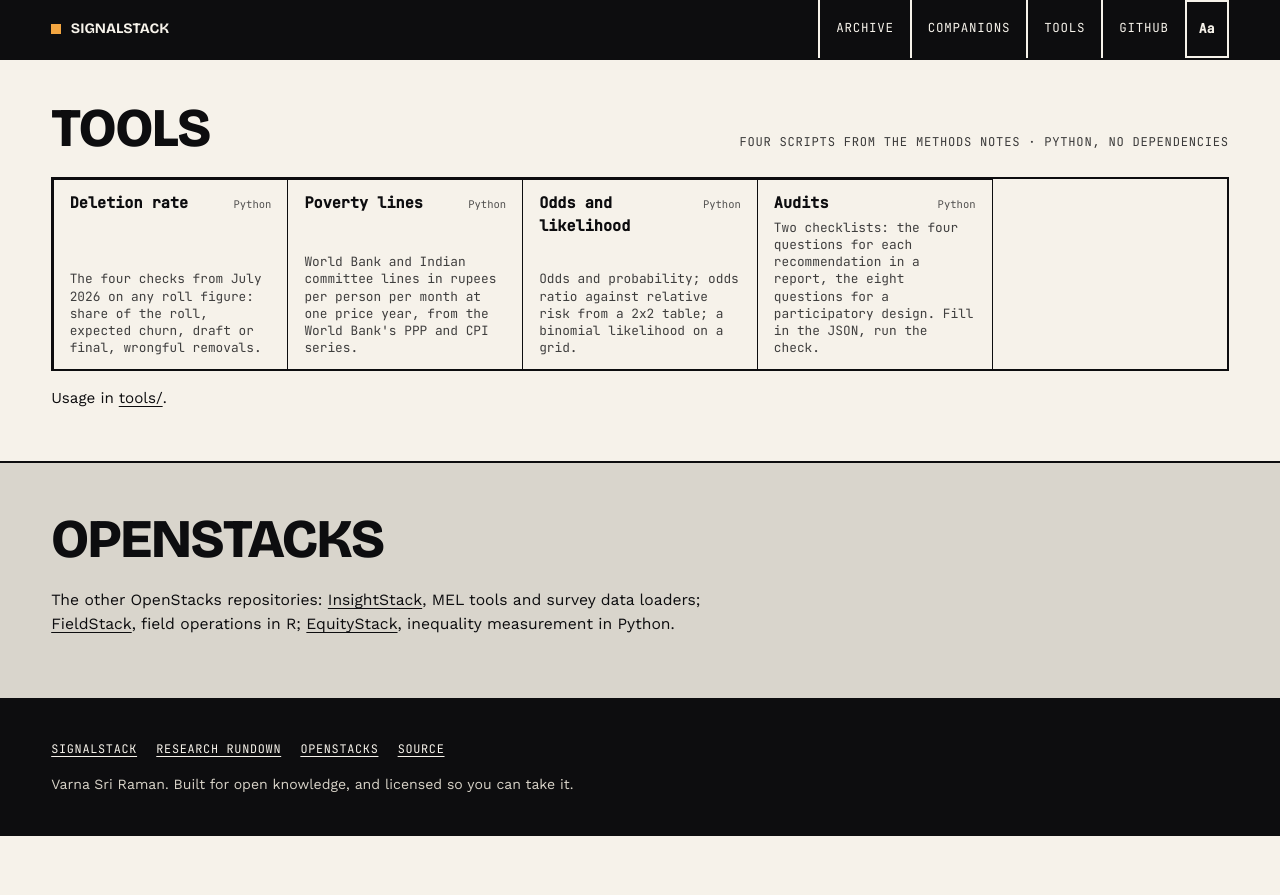
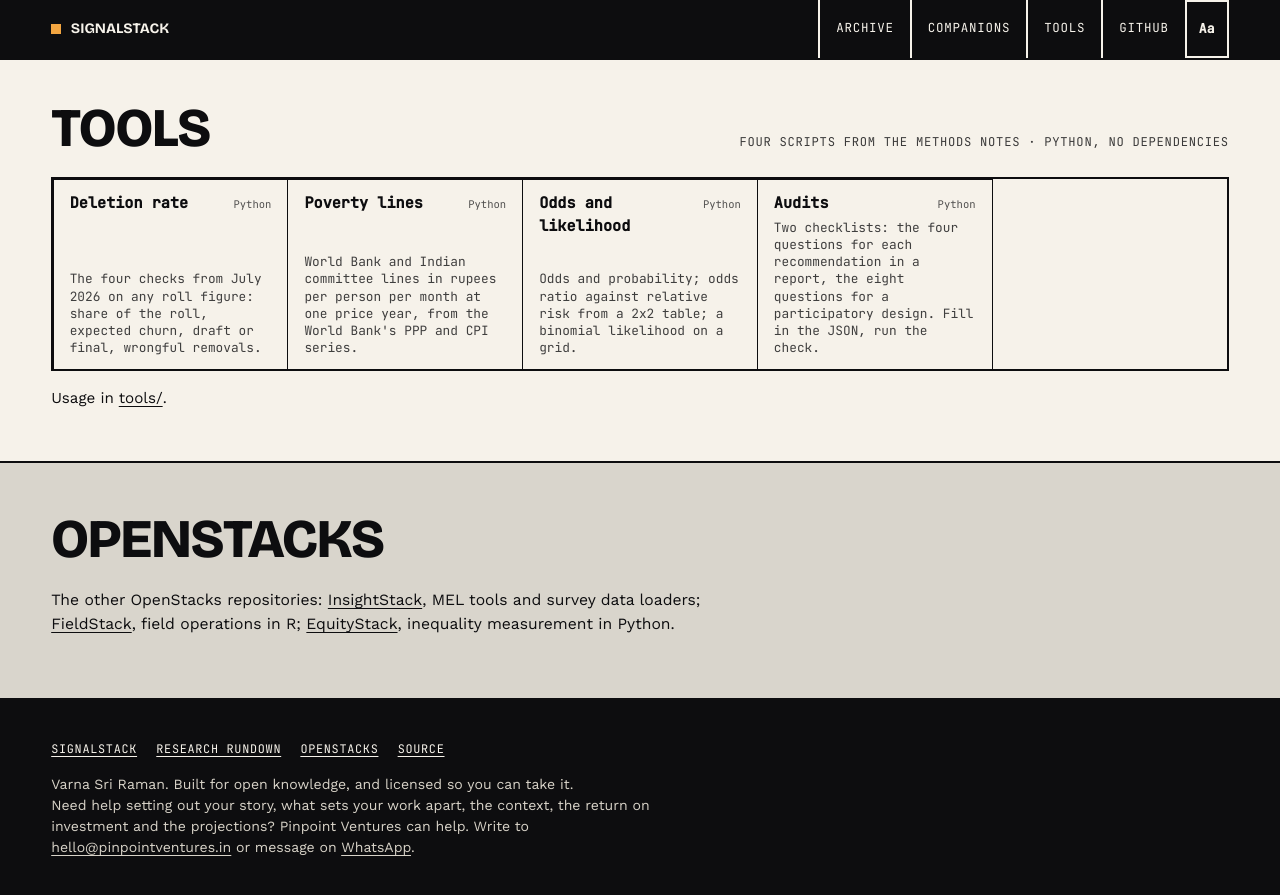
Before and after one commit to Varnasr/SignalStack, a Jekyll site: the page index.html, which Jekyll copies as it is, in a window 1280 px wide and 900 px high, scrolled down 1493 px. Shown: the top 895 px of the window. Built offline with Jekyll 4.4.1, drawn with Linux system fonts in a browser that asks for light colours; before the commit the page ends 2329 px from its top, so only the background shows below that.

Commit message:
Add Pinpoint Ventures contact line to the footer (#38)
Adds a Pinpoint Ventures contact line to the footer.

Co-Authored-By: Claude <noreply@anthropic.com>

```diff
--- a/_layouts/default.html
+++ b/_layouts/default.html
@@ -34,6 +34,7 @@
     <a href="https://github.com/Varnasr/SignalStack">Source</a>
   </div>
   <p>Varna Sri Raman. Built for open knowledge, and licensed so you can take it.</p>
+  <p>Need help setting out your story, what sets your work apart, the context, the return on investment and the projections? Pinpoint Ventures can help. Write to <a href="mailto:hello@pinpointventures.in?subject=Enquiry%20from%20varnasr.github.io/SignalStack">hello@pinpointventures.in</a> or message on <a href="https://wa.me/919871777110?text=Hi%20Pinpoint%20Ventures%2C%20I%20found%20you%20through%20varnasr.github.io/SignalStack.%20I%27d%20like%20to%20discuss%20a%20research%20or%20advisory%20engagement." target="_blank" rel="noopener">WhatsApp</a>.</p>
 </footer>
 <script src="{{ '/js/dyslexia-font.js' | relative_url }}" data-accent="#f2a541" data-radius="0" data-border-width="2px" data-font="'JetBrains Mono',ui-monospace,monospace" defer></script>
 </body>
--- a/index.html
+++ b/index.html
@@ -165,6 +165,7 @@
     <a href="https://github.com/Varnasr/SignalStack">Source</a>
   </div>
   <p>Varna Sri Raman. Built for open knowledge, and licensed so you can take it.</p>
+  <p>Need help setting out your story, what sets your work apart, the context, the return on investment and the projections? Pinpoint Ventures can help. Write to <a href="mailto:hello@pinpointventures.in?subject=Enquiry%20from%20varnasr.github.io/SignalStack">hello@pinpointventures.in</a> or message on <a href="https://wa.me/919871777110?text=Hi%20Pinpoint%20Ventures%2C%20I%20found%20you%20through%20varnasr.github.io/SignalStack.%20I%27d%20like%20to%20discuss%20a%20research%20or%20advisory%20engagement." target="_blank" rel="noopener">WhatsApp</a>.</p>
 </footer>
 <script src="js/dyslexia-font.js" data-accent="#f2a541" data-radius="0" data-border-width="2px" data-font="'JetBrains Mono',ui-monospace,monospace" defer></script>
 </body>
```
